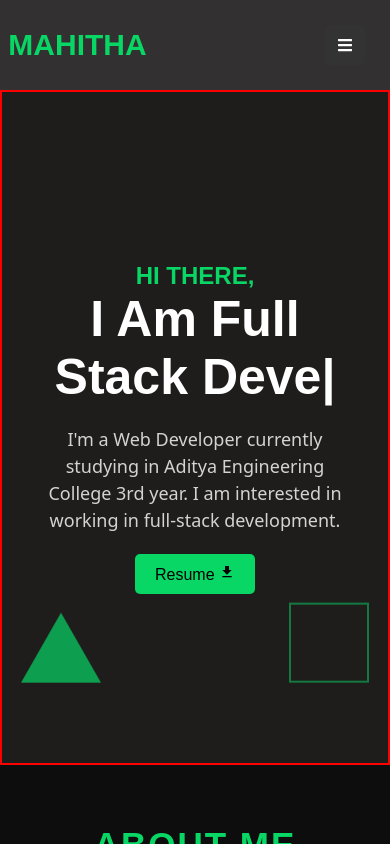
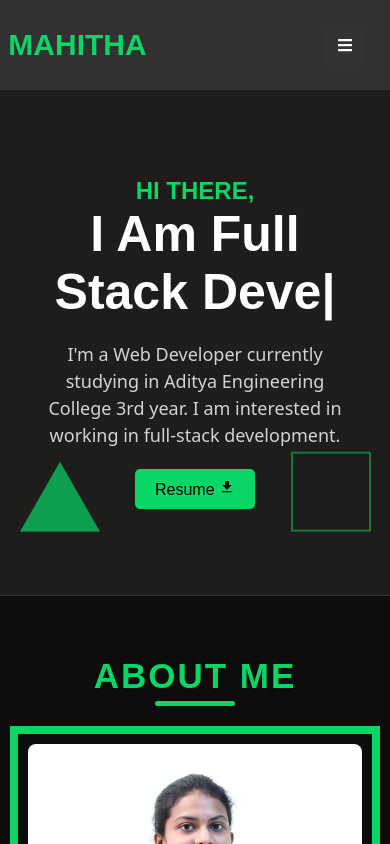
Before and after one commit to dedeepya55/PortfolioMahi, a React (Vite) app: page /Home in a window 390 px wide. Shown: the top 844 px of the page. Built offline with nearby package versions, Linux system fonts and the light colour scheme.

Commit message:
Update Header.css

```diff
--- a/src/components/MahiPotfolio/Header.css
+++ b/src/components/MahiPotfolio/Header.css
@@ -288,8 +288,8 @@
   /* Extra Small Screens */
   @media (max-width: 426px) {
        .header-container{
-           border:2px solid red;
-           min-height:80vh;
+/*            border:2px solid red; */
+           min-height:60vh;
        }
     .title {
       font-size: 40px;
```
